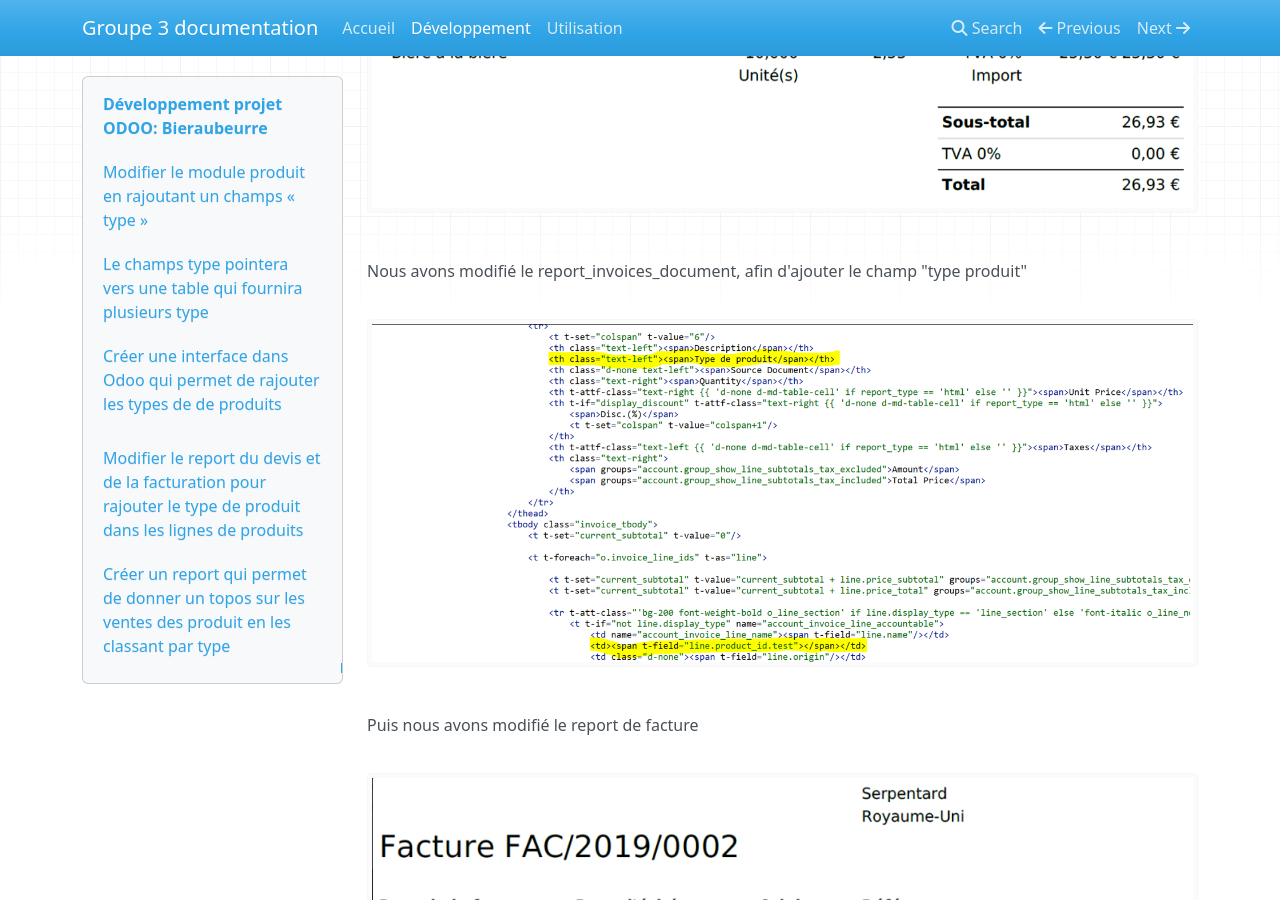
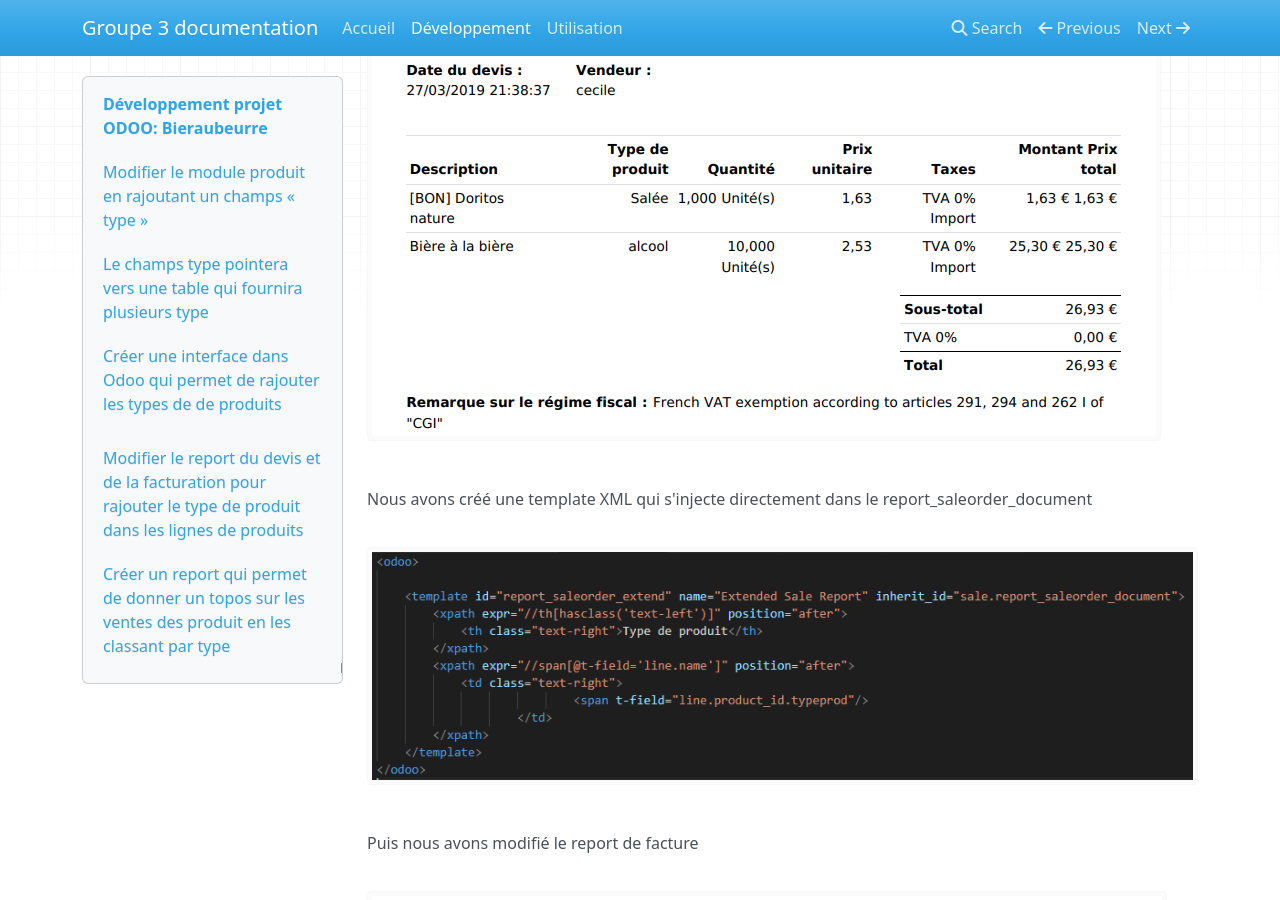
Before and after one commit to RexT2507/product_type, an MkDocs documentation site: the page built from documentation/docs/dev.md, in a window 1280 px wide and 900 px high, scrolled down 4483 px. Built offline with MkDocs 1.6.1, drawn with Linux system fonts in a browser that asks for light colours; nearby versions of some CDN libraries; some of the changed text lies outside the part shown.

Commit message:
fin de la partie développement

```diff
--- a/documentation/docs/dev.md
+++ b/documentation/docs/dev.md
@@ -75,7 +75,7 @@ Dans un premier temps nous avons modifié le report du devis
 
 ![Screenshot](img/devis_type_product.PNG)
 
-Nous avons modifié le report_invoices_document, afin d'ajouter le champ "type produit"
+Nous avons créé une template XML qui s'injecte directement dans le report_saleorder_document
 
 ![Screenshot](img/devis_code.PNG)
 
@@ -83,6 +83,9 @@ Puis nous avons modifié le report de facture
 
 ![Screenshot](img/facture_type_product.PNG)
 
+Nous avons créé une templmate XMl qui s'injecte directement dans le report_invoice_document
+
+![Screenshot](img/facture_code.PNG)
 
 ## Créer un report qui permet de donner un topos sur les ventes des produit en les classant par type
 
```
Also changed, not shown: __manifest__.py (+6 -8 lines), documentation/docs/img/devis_code.PNG, documentation/docs/img/devis_type_product.PNG, documentation/docs/img/facture_code.PNG (added), documentation/docs/img/facture_type_product.PNG, documentation/docs/img/load_type.PNG, 3 other files.
